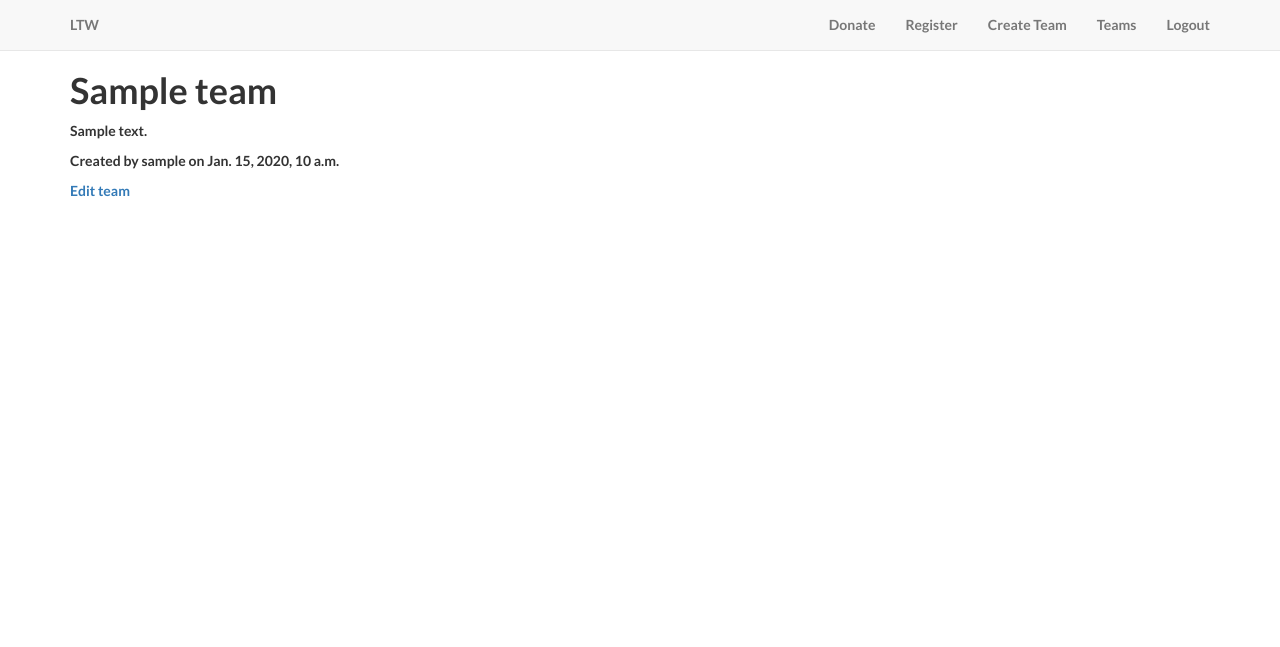
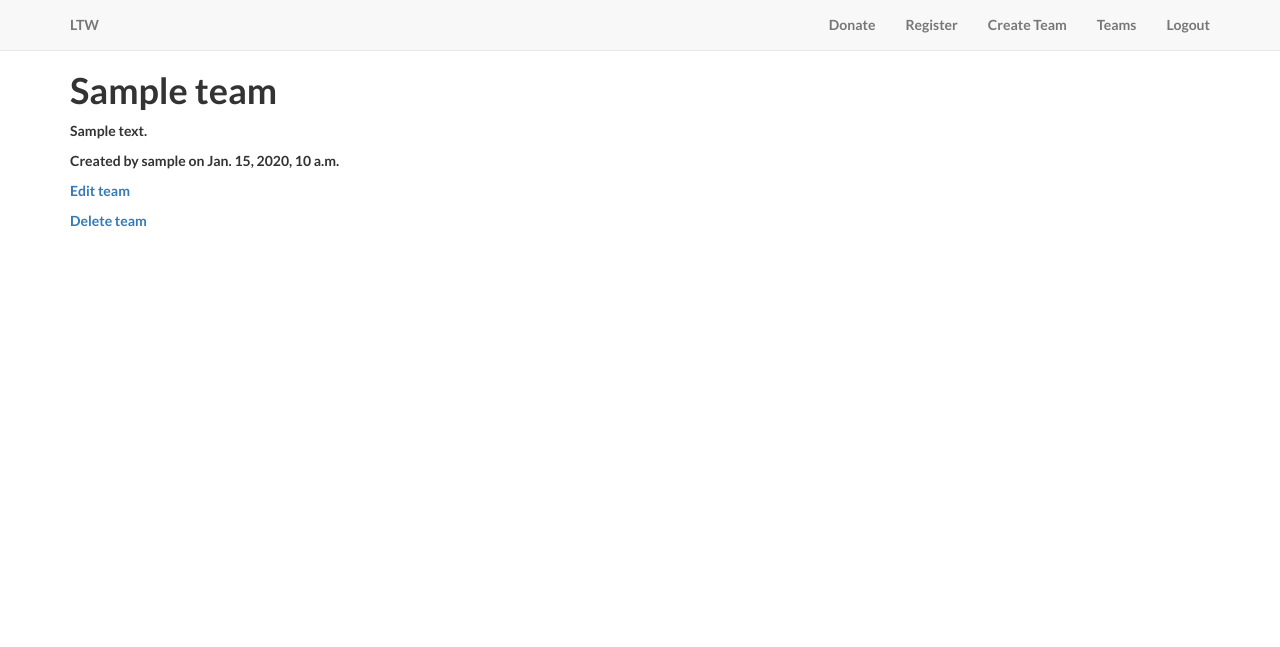
Before and after one commit to KereeceWilliams/ltw_landing, a Django app: page /team/1/ in a window 1280 px wide. Shown: the top 647 px of the page. Run offline with Django 3.2, Linux system fonts and the light colour scheme; a user stored in the database is signed in; tables that the repository leaves empty hold one stand-in row (values such as "Sample post"); some libraries are stand-ins or nearby versions.

Commit message:
Add team delete view

```diff
--- a/core/urls.py
+++ b/core/urls.py
@@ -5,10 +5,12 @@ urlpatterns = patterns('',
                        url(r'^$', Home.as_view(), name='home'),
                        url(r'^user/', include('registration.backends.simple.urls')),
 url(r'^user/', include('django.contrib.auth.urls')),
+                       url(r'^team/delete/(?P<pk>\d+)/$', TeamDeleteView.as_view(), name='team_delete'),
                        url(r'^register/create/$', RegisterCreateView.as_view(), name='register_create'),
                        url(r'^donate/donate/$', DonateView.as_view(), name='donate'),
                        url(r'^team/create/$', TeamCreateView.as_view(), name='team_create'),
                        url(r'team/$', TeamListView.as_view(), name='team_list'),
                        url(r'^team/(?P<pk>\d+)/$', TeamDetailView.as_view(), name='team_detail'),
                        url(r'^team/update/(?P<pk>\d+)/$', TeamUpdateView.as_view(), name='team_update'),
+                       url(r'^team/delete/(?P<pk>\d+)/$', TeamDeleteView.as_view(), name='team_delete'),
                       )
--- a/core/views.py
+++ b/core/views.py
@@ -1,5 +1,5 @@
 from django.shortcuts import render
-from django.views.generic import TemplateView, CreateView, ListView, DetailView, UpdateView
+from django.views.generic import TemplateView, CreateView, ListView, DetailView, UpdateView, DeleteView
 from django.core.urlresolvers import reverse_lazy
 from .models import *
 
@@ -50,3 +50,8 @@ class TeamUpdateView(UpdateView):
     model = Team
     template_name = 'team/team_form.html'
     fields = ['name', 'description']
+
+class TeamDeleteView(DeleteView):
+    model = Team
+    template_name = 'team/team_confirm_delete.html'
+    success_url = reverse_lazy('team_list')
--- a/templates/team/team_detail.html
+++ b/templates/team/team_detail.html
@@ -5,5 +5,6 @@
 <p>Created by {{ team.user.username }} on {{ team.created_at }}</p>
 {% if team.user == user %}
 <p><a href="{% url 'team_update' pk=team.id %}">Edit team</a></p>
+<p><a href="{% url 'team_delete' pk=team.id %}">Delete team</a></p>
 {% endif %}
 {% endblock %}
```
Also changed, not shown: templates/team/team_confirm_delete.html (added, +8 -0 lines).
